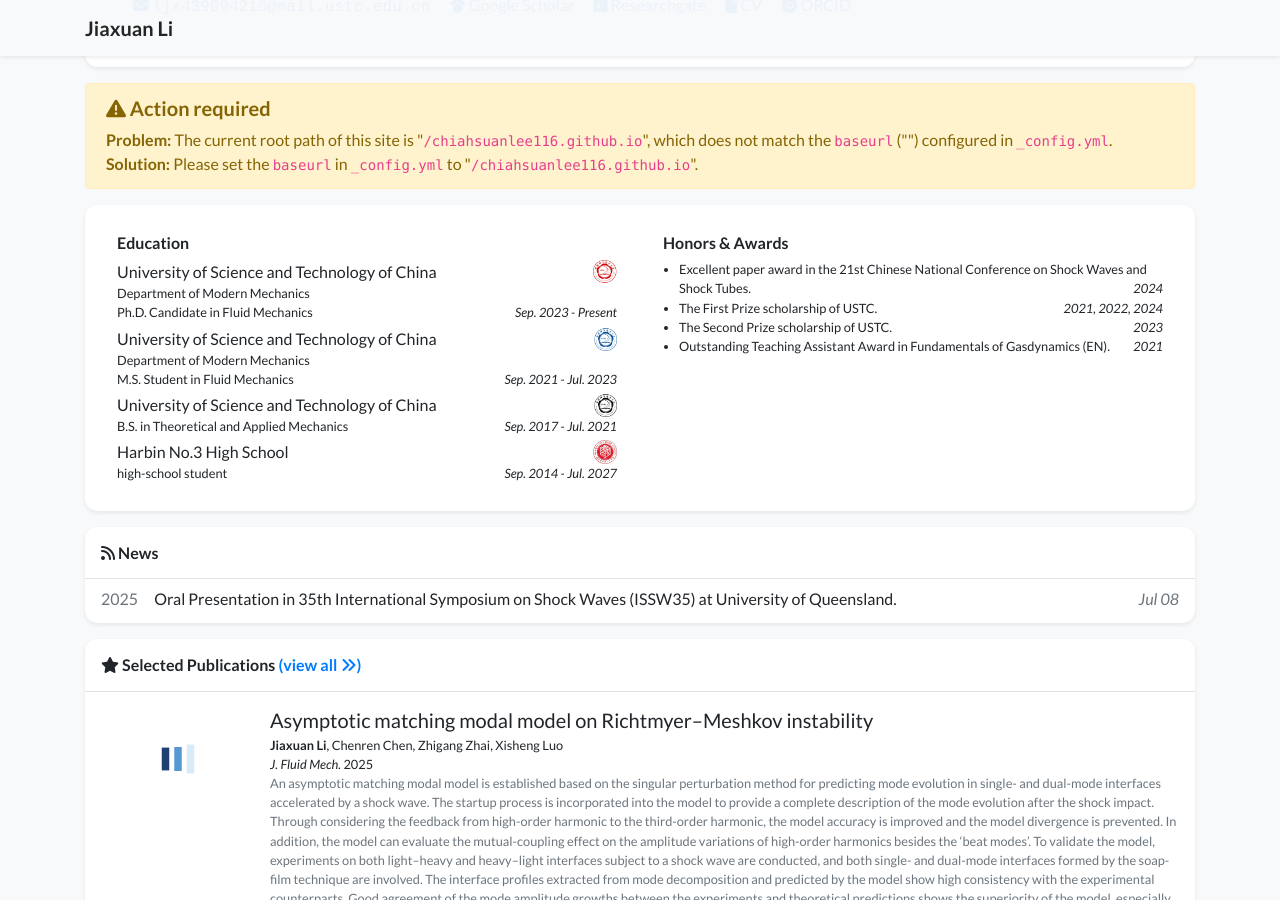
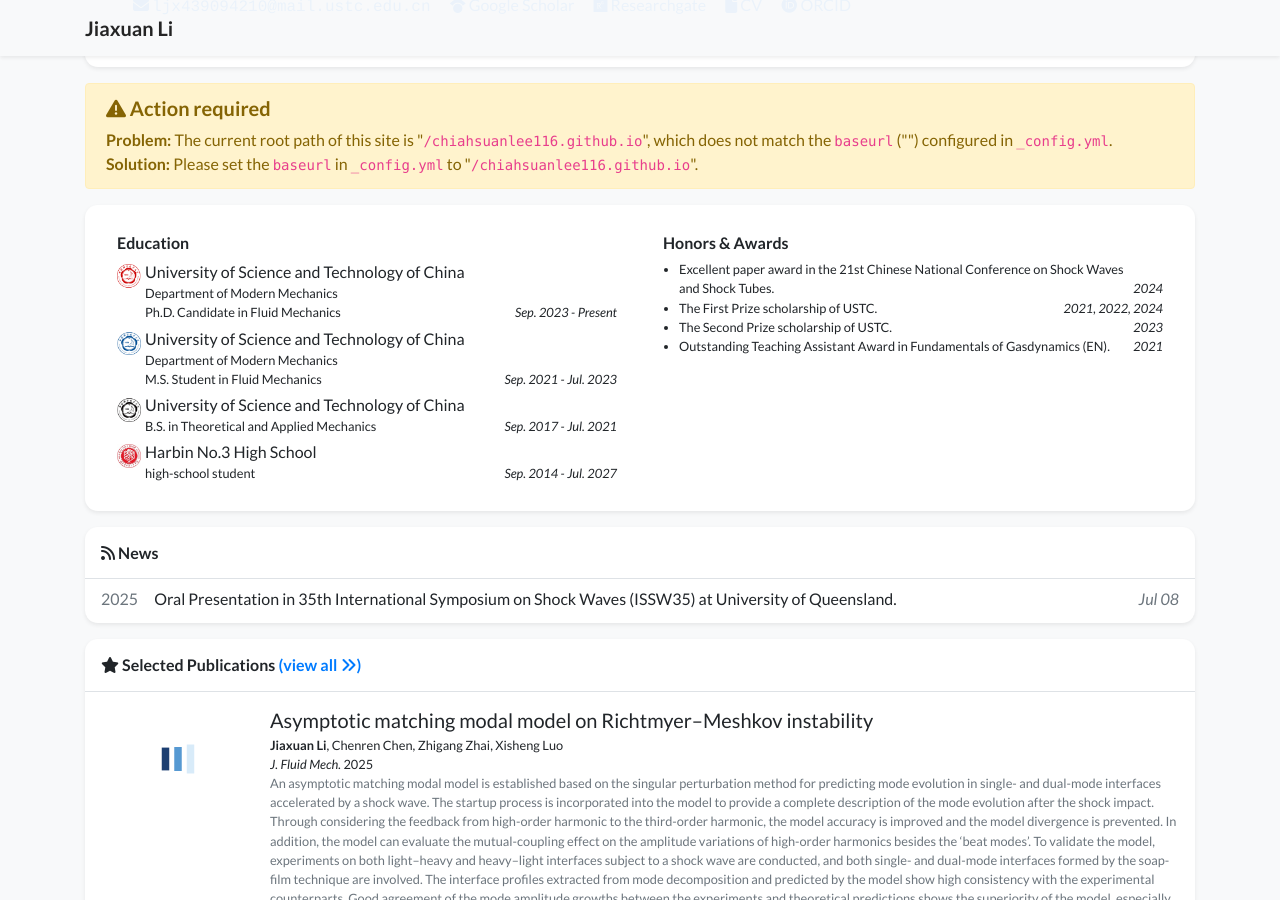
Before and after one commit to ChiaHsuanLee116/chiahsuanlee116.github.io, a Jekyll site: the page built from index.html, in a window 1280 px wide and 900 px high, scrolled down 400 px. Built offline with Jekyll 4.4.1, drawn with Linux system fonts in a browser that asks for light colours; nearby versions of some CDN libraries; a style sheet for code colours, icons or effects is not loaded.

Commit message:
Update experience_card.html

```diff
--- a/_includes/widgets/experience_card.html
+++ b/_includes/widgets/experience_card.html
@@ -10,10 +10,14 @@
                             <ul class="list-unstyled mb-1">
                                 {% for item in site.data.profile.education %}
                                 <li class="media mb-1">
+                                    <img src="{{ item.logo | relative_url }}" alt="{{ item.name }}" style="width: 24px;" class="mr-1 mt-1">
                                     <div class="media-body">
-                                        <p class="my-0">{{ item.name }} <img src="{{ item.logo }}" alt="{{ item.name }}" style="height: 24px;" class="float-right"></p>
-                                        <p class="small my-0">{{ item.dept }}</p>
-                                        <p class="small my-0">{{ item.position }} <em class="float-right">{{ item.date }}</em></p>
+                                        <div>{{ item.name }}</div>
+                                        <div class="small">{{ item.dept }}</div>
+                                        <div class="small d-flex">
+                                            <div>{{ item.position }}</div>
+                                            <div class="mt-auto ml-auto no-break"><em>{{ item.date }}</em></div>
+                                        </div>
                                     </div>
                                 </li>
                                 {% endfor %}
@@ -22,36 +26,49 @@
                     </div>
                     {% endif %}
 
+                    {% if site.data.profile.experience %}
                     <div class="col-md-6">
-                    {% if site.data.profile.experience %}
                         <div class="mx-2 my-1">
-                            <h6>Experiences</h6>
+                            <h6>Experience</h6>
                             <ul class="list-unstyled mb-1">
                                 {% for item in site.data.profile.experience %}
                                 <li class="media mb-1">
+                                    <img src="{{ item.logo | relative_url }}" alt="{{ item.name }}" style="width: 18px;" class="mr-1 mt-1">
                                     <div class="media-body">
-                                        <p class="my-0">{{ item.name }} <img src="{{ item.logo }}" alt="{{ item.name }}" style="height: 24px;" class="float-right"></p>
-                                        <p class="small my-0">{{ item.dept }}</p>
-                                        <p class="small my-0">{{ item.position }} <em class="float-right">{{ item.date }}</em></p>
+                                        <div>{{ item.name }}</div>
+                                        <div class="small">{{ item.dept }}</div>
+                                        <div class="small d-flex">
+                                            <div>{{ item.position }}</div>
+                                            <div class="mt-auto ml-auto no-break"><em>{{ item.date }}</em></div>
+                                        </div>
                                     </div>
                                 </li>
                                 {% endfor %}
                             </ul>
                         </div>
+                    </div>
                     {% endif %}
 
                     {% if site.data.profile.awards %}
+                    <div class="col-md-6">
                         <div class="mx-2 my-1">
                             <h6>Honors & Awards</h6>
                             <ul class="list small pl-3 mb-1">
                                 {% for item in site.data.profile.awards %}
-                                <li>{{ item.name }} <em class="float-right">{{ item.date }}</em></li>
+                                <li>
+                                    <div class="d-flex">
+                                        <div>{{ item.name }}</div>
+                                        <div class="ml-auto mt-auto no-break"><em>{{ item.date }}</em></div>
+                                    </div>
+                                </li>
                                 {% endfor %}
                             </ul>
                         </div>
+                    </div>
                     {% endif %}
-                    </div>
+
                 </div>
+
             </div>
         </div>
     </div>
```
